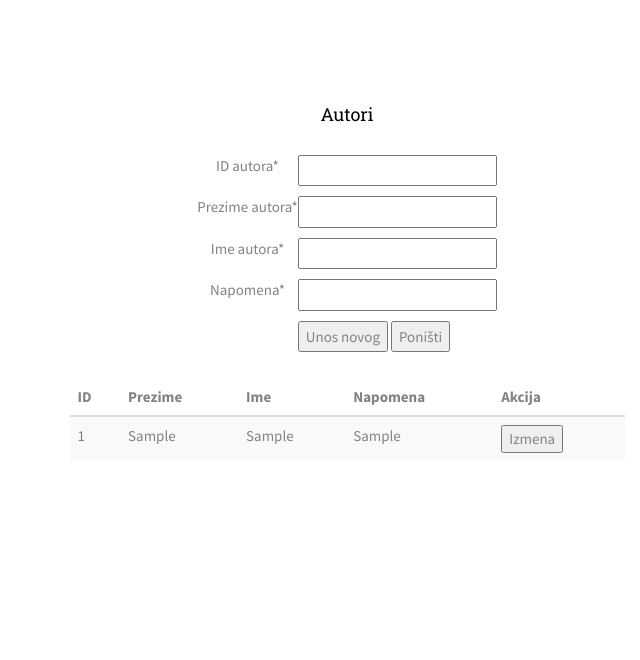
After one commit to VeliborP/RSOK_2023, a PHP site: page /autori.php in a window 1280 px wide. The commit adds this page. Shown: the top 660 px of the page, without its empty margins (293-933 px from the left). Run offline with PHP 8.4, Linux system fonts and the light colour scheme; the visitor is signed in with stand-in values (Sample User, id 1); tables that the repository leaves empty hold one stand-in row (values such as "Sample post"); some web fonts are replaced.

Commit message:
Dodavanje i prikaz autora

```diff
--- /dev/null
+++ b/autori.php
@@ -0,0 +1,158 @@
+<?php
+	session_start();
+	$status=$_SESSION["status"];
+	$username=$_SESSION["username"];
+	$prezime=$_SESSION["prezime"];
+	$ime=$_SESSION["ime"];
+	$idkorisnika=$_SESSION["idclana"];
+	if ($status=="") //provera statusa zbog sprecavanja direktnog pristupa stranici
+		{
+			header ('Location:index.php');
+		}
+?>
+<!DOCTYPE HTML>
+<html>
+	<?php include "head.html"; ?>
+
+	<body>
+	<div class="fh5co-loader"></div>
+
+<!-- Meni gore -->
+
+<?php
+	//prikaz odgovarajuceg sadrzaja menija
+	if ($status=="bibliotekar")
+	{
+		include "meniupbibliotekar.html";
+	}
+	if ($status=="clan")
+	{
+		include "meniupclan.html";
+	}
+?>
+
+<!-- Sredina stranice -->
+
+	<div id="fh5co-course-categories">
+		<div class="container">
+			<div class="row animate-box">
+				<div class="col-md-6 col-md-offset-3 text-center fh5co-heading">
+					<h4>Autori</h4>
+					<!-- Forma za unos podataka -->
+					<form action="autorunos.php" method="POST">
+						<table align="center">
+							<tr style="float:center; clear:left; margin-top:10px;">
+								<td>ID autora*</td>
+								<td style="float:left; clear:right; margin-top:10px;">
+								<input type="number" name="IdAutora" maxlength=3 size=10 required tabindex=1>
+							</td>
+							</tr>
+							<tr style="float:center; clear:left; margin-top:10px;">
+								<td>Prezime autora*</td>
+								<td style="float:left; clear:right; margin-top:10px;">
+								<input type="text" name="Prezime" maxlength=30 size=20 required tabindex=2>
+							</td>
+							</tr>
+							<tr style="float:center; clear:left; margin-top:10px;">
+								<td>Ime autora*</td>
+								<td style="float:left; clear:right; margin-top:10px;">
+								<input type="text" name="Ime" maxlength=30 size=20 required tabindex=3>
+							</td>
+							</tr>
+							<tr style="float:center; clear:left; margin-top:10px;">
+								<td>Napomena*</td>
+								<td style="float:left; clear:right; margin-top:10px;">
+								<input type="text" name="Napomena" maxlength=30 size=20 required tabindex=4>
+							</td>
+							</tr>
+							<tr style="float:center; clear:right; margin-top:20px;">
+								<td></td>
+								<td style="float:left; clear:right; margin-top:10px;">
+									<input type="submit" name="snimi" value="Unos novog" tabindex=6>
+									<button type="reset" name="ponisti" tabindex=7>Poništi</button>
+								</td>
+							</tr>
+						</table>
+					</form>
+					<?php
+					//Kreiranje objekta Jezik
+					require 'klase/KonekcijaDB.php';
+					require 'klase/Autor.php';
+					$objAutor = new Autor();
+					$prikaz="";
+					$brojredova=0;
+					//Poziv metode za prikaz svih jezika u BP
+					$prikaz=$objAutor->PrikazSvih();
+					if ($prikaz)
+						{
+							$brojredova=mysqli_num_rows($prikaz);
+						}
+					if ($brojredova>0)
+						{
+							//echo "Uneto jezika: ".$brojredova;
+							//Tabelarni prikaz svih jezika u BP
+							echo "<table class='table table-striped'>
+							<thead>
+							<tr>
+							<th scope='col'>ID</th>
+							<th scope='col'>Prezime</th>
+							<th scope='col'>Ime</th>
+							<th scope='col'>Napomena</th>
+							<th scope='col'>Akcija</th>
+							</tr>
+							</thead><tbody>";
+
+							while($red = mysqli_fetch_array($prikaz))
+							{
+								echo "<br/>";
+								echo "<tr>";
+								echo "<td align=left>".$red['ID autora']."</td>";
+								echo "<td align=left>".$red['Prezime']."</td>";
+								echo "<td align=left>".$red['Ime']."</td>";
+								echo "<td align=left>".$red['Napomena']."</td>";
+
+									$id=$red['ID autora'];
+									$prezime=$red['Prezime'];
+									$ime=$red['Ime'];
+									$napomena=$red['Napomena'];
+
+									echo "<td align=left> <form action=' ' method='POST'>";
+									echo "<input type='hidden' name='id' value='$id'>";
+									echo "<input type='hidden' name='prezime' value='$prezime'>";
+									echo "<input type='hidden' name='ime' value='$ime'>";
+									echo "<input type='hidden' name='napomena' value='$napomena'>";
+									echo "<input type='submit' name='izmena' value='Izmena'>";
+									echo "</form> </td>";
+									echo "</tr>";
+							}
+							echo "</tbody>
+							</table>";
+						}
+						//Uništavanje objekta Jezik
+						$objAutor = null;
+						?>
+				</div>
+			</div>
+		</div>
+	</div>
+
+<!-- Meni -->
+
+<?php
+	//prikaz odgovarajuceg sadrzaja menija
+	if ($status=="bibliotekar")
+	{
+		include "menidownbibliotekar.html";
+	}
+	if ($status=="clan")
+	{
+		include "menidownclan.html";
+	}
+?>
+
+<!-- Footer stranice -->
+
+	<?php include "footer.html"; ?>
+
+	</body>
+</html>
--- a/klase/Autor.php
+++ b/klase/Autor.php
@@ -5,6 +5,34 @@ class Autor extends KonekcijaDB
    public $Prezime;
    public $Ime;
    public $Napomena;
+
+   public function setIdAutora($p){
+      $this->IdAutora=$p;
+   }
+   public function getIdAutora(){
+      return $this->IdAutora;
+   }
+
+   public function setPrezime($p){
+      $this->Prezime=$p;
+   }
+   public function getPrezime(){
+      return $this->Prezime;
+   }
+
+   public function setIme($p){
+      $this->Ime=$p;
+   }
+   public function getIme(){
+      return $this->Ime;
+   }
+
+   public function setNapomena($p){
+      $this->Napomena=$p;
+   }
+   public function getNapomena(){
+      return $this->Napomena;
+   }
 
    public function Dodavanje()
    {
@@ -87,6 +115,33 @@ class Autor extends KonekcijaDB
       return $uspeh;
    }
 
+   public function PrikazSvih()
+   {
+      //pocetne vrednosti result-seta (dvodimenzionalna matrica, tj. tabela) i promenljive uspeh
+      $result = "";
+      $uspehzkbp = "";
+      $uspeh = "false";
+      //otvaranje konekcije do BP
+      $konekcija=$this->OtvaranjeKonekcije();
+      //formiranje SQL upita za izdvajanje podataka
+      $upit = "SELECT * FROM `autor` ORDER BY `ID autora` ASC;";
+      //izvrsavanje SQL upita
+      $result = mysqli_query($konekcija, $upit);
+      /*provera rezultata izvrsavanja SQL upita
+      i ispis informacije o gresci*/
+      if(!$result)
+               {
+                  mysqli_error($konekcija);
+               }
+            else
+               {
+                  $uspeh="true";
+               }
+      //zatvaranje konekcije do BP
+      $uspehzkbp=$this->ZatvaranjeKonekcije();
+      return $result;
+   }
+
    public function Pretraga()
    {
       //pocetne vrednosti result-seta (dvodimenzionalna matrica, tj. tabela) i promenljive uspeh
--- a/meniup.html
+++ b/meniup.html
@@ -30,7 +30,7 @@
 									<li><a href="#">Bibliotekari</a></li>
 									<li><a href="jezici.php">Jezici</a></li>
 									<li><a href="vrstejedinica.php">Vrste jedinica</a></li>
-									<li><a href="#">Autori</a></li>
+									<li><a href="autori.php">Autori</a></li>
 								</ul>
 							</li>
 							<li class="has-dropdown">
--- a/meniupbibliotekar.html
+++ b/meniupbibliotekar.html
@@ -30,7 +30,7 @@
 									<li><a href="bibliotekari.php">Bibliotekari</a></li>
 									<li><a href="jezici.php">Jezici</a></li>
 									<li><a href="vrstejedinica.php">Vrste jedinica</a></li>
-									<li><a href="#">Autori</a></li>
+									<li><a href="autori.php">Autori</a></li>
 								</ul>
 							</li>
 							<li class="has-dropdown">
```
Also changed, not shown: autorunos.php (added, +105 -0 lines), klase/Izdata.php (+7 -2 lines).
